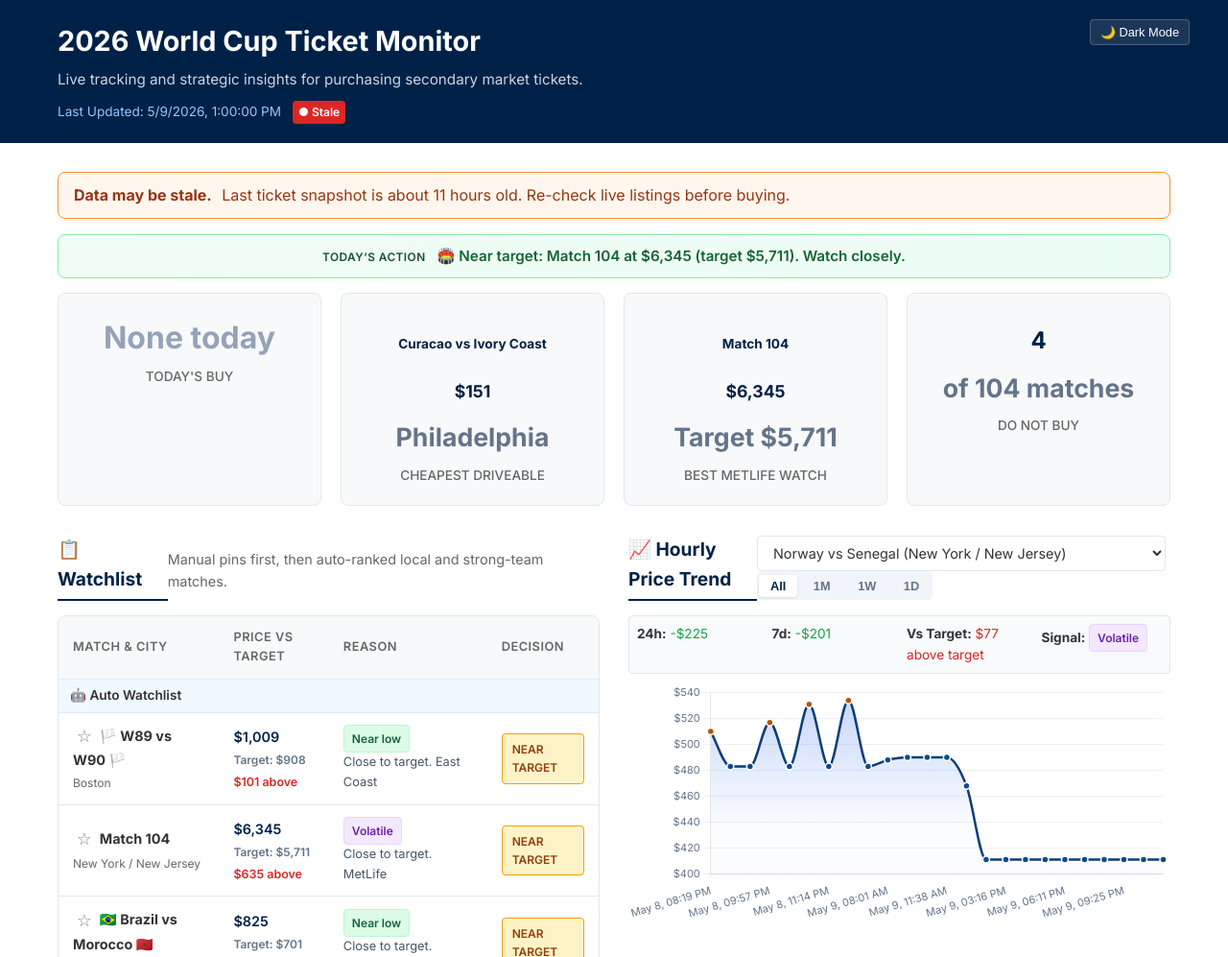
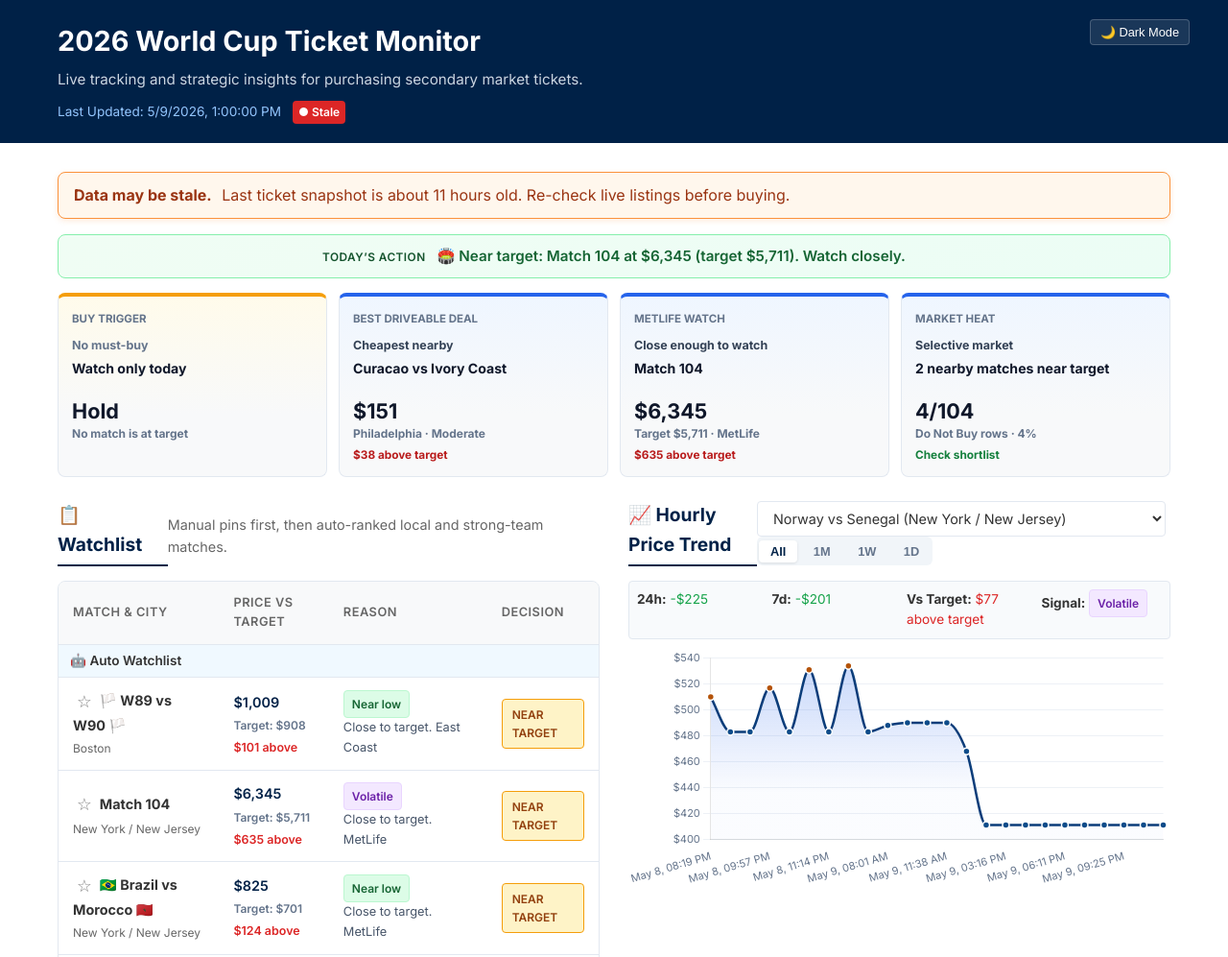
Before and after one commit to timkok/world-cup-monitor, a plain HTML site: page index.html in a window 1280 px wide. Shown: the top 997 px of the page at 96% size. Drawn offline with nearby package versions, Linux system fonts and the light colour scheme.

Commit message:
Redesign KPI cards for ticket decisions

```diff
--- a/app.js
+++ b/app.js
@@ -37,6 +37,13 @@ document.addEventListener('DOMContentLoaded', () => {
         return String(value ?? '')
             .replace(/&/g, '&amp;')
             .replace(/"/g, '&quot;')
+            .replace(/</g, '&lt;')
+            .replace(/>/g, '&gt;');
+    }
+
+    function escapeHtml(value) {
+        return String(value ?? '')
+            .replace(/&/g, '&amp;')
             .replace(/</g, '&lt;')
             .replace(/>/g, '&gt;');
     }
@@ -1111,33 +1118,70 @@ document.addEventListener('DOMContentLoaded', () => {
     function renderMetrics() {
         const validRows = allData.filter(d => d.agg_lowest_price != null && !isNaN(d.agg_lowest_price));
 
-        // Today's Buy: best buy-decision match
-        const buys = validRows.filter(r => r.decision === 'Buy');
-        buys.sort((a,b) => (a.agg_lowest_price / a.target_price) - (b.agg_lowest_price / b.target_price));
+        function setCardState(id, state) {
+            const card = document.getElementById(id);
+            if (!card) return;
+            card.classList.remove('card-buy', 'card-watch', 'card-wait', 'card-avoid');
+            if (state) card.classList.add(state);
+        }
+
+        function cityShort(row) {
+            return (row.host_city || '').replace('New York / New Jersey', 'MetLife').split(',')[0];
+        }
+
+        function targetLine(row) {
+            if (!row || !row.target_price || !row.agg_lowest_price) return '';
+            const diff = row.agg_lowest_price - row.target_price;
+            const cls = diff <= 0 ? 'good' : 'bad';
+            const label = diff <= 0 ? `${formatMoney(Math.abs(diff))} below target` : `${formatMoney(diff)} above target`;
+            return `<span class="kpi-delta ${cls}">${label}</span>`;
+        }
+
+        function matchLink(row, label) {
+            const href = escapeAttr(row.agg_best_url || row.url || '#');
+            return `<a href="${href}" target="_blank" rel="noopener">${label}</a>`;
+        }
+
+        function compactMatchName(row) {
+            const name = escapeHtml(row.match || 'Unknown match');
+            return name.length > 34 ? `${name.slice(0, 33)}…` : name;
+        }
+
+        const buys = validRows
+            .filter(r => r.decision === 'Buy' || isTargetHit(r))
+            .sort((a,b) => (a.agg_lowest_price / a.target_price) - (b.agg_lowest_price / b.target_price));
         const bestBuy = buys[0];
+        setCardState('metric-card-buy', bestBuy ? 'card-buy' : 'card-wait');
         document.getElementById('metric-best-buy').innerHTML = bestBuy
-            ? `<span style="font-size:0.85rem">${bestBuy.match}</span><br><span style="font-size:1.1rem;font-weight:700">${formatMoney(bestBuy.agg_lowest_price)}</span><br><small style="color:#64748b">Target ${formatMoney(bestBuy.target_price)}</small>`
-            : '<span style="color:#94a3b8">None today</span>';
-
-        // Cheapest Driveable
-        const locals = validRows.filter(r => localCities.some(c => r.host_city && r.host_city.includes(c)));
-        locals.sort((a,b) => a.agg_lowest_price - b.agg_lowest_price);
+            ? `<span class="kpi-action">Buy candidate</span><span class="kpi-match">${matchLink(bestBuy, compactMatchName(bestBuy))}</span><span class="kpi-price">${formatMoney(bestBuy.agg_lowest_price)}</span><span class="kpi-sub">Target ${formatMoney(bestBuy.target_price)} · ${escapeHtml(bestBuy.agg_source)}</span>${targetLine(bestBuy)}`
+            : `<span class="kpi-action muted">No must-buy</span><span class="kpi-match">Watch only today</span><span class="kpi-price">Hold</span><span class="kpi-sub">No match is at target</span>`;
+
+        const locals = validRows
+            .filter(r => isLocalMatch(r))
+            .sort((a,b) => a.agg_lowest_price - b.agg_lowest_price);
         const cheapLocal = locals[0];
+        setCardState('metric-card-local', cheapLocal && cheapLocal.decision === 'Buy' ? 'card-buy' : 'card-watch');
         document.getElementById('metric-cheapest-local').innerHTML = cheapLocal
-            ? `<span style="font-size:0.85rem">${cheapLocal.match}</span><br><span style="font-size:1.1rem;font-weight:700">${formatMoney(cheapLocal.agg_lowest_price)}</span><br><small style="color:#64748b">${cheapLocal.host_city.split(',')[0]}</small>`
-            : 'N/A';
-
-        // Best MetLife Watch
-        const metlife = validRows.filter(r => metlifeCities.some(c => r.host_city && r.host_city.includes(c)));
-        metlife.sort((a,b) => (a.agg_lowest_price / a.target_price) - (b.agg_lowest_price / b.target_price));
+            ? `<span class="kpi-action">Cheapest nearby</span><span class="kpi-match">${matchLink(cheapLocal, compactMatchName(cheapLocal))}</span><span class="kpi-price">${formatMoney(cheapLocal.agg_lowest_price)}</span><span class="kpi-sub">${escapeHtml(cityShort(cheapLocal))} · ${escapeHtml(cheapLocal.family_fit)}</span>${targetLine(cheapLocal)}`
+            : `<span class="kpi-action muted">No local data</span><span class="kpi-match">Check sources</span><span class="kpi-price">N/A</span>`;
+
+        const metlife = validRows
+            .filter(r => metlifeCities.some(c => r.host_city && r.host_city.includes(c)))
+            .sort((a,b) => (a.agg_lowest_price / a.target_price) - (b.agg_lowest_price / b.target_price));
         const bestML = metlife[0];
+        const mlState = bestML && bestML.agg_lowest_price <= bestML.target_price ? 'card-buy' : (bestML && bestML.agg_lowest_price <= bestML.target_price * 1.15 ? 'card-watch' : 'card-wait');
+        setCardState('metric-card-metlife', mlState);
         document.getElementById('metric-best-metlife').innerHTML = bestML
-            ? `<span style="font-size:0.85rem">${bestML.match}</span><br><span style="font-size:1.1rem;font-weight:700">${formatMoney(bestML.agg_lowest_price)}</span><br><small style="color:#64748b">Target ${formatMoney(bestML.target_price)}</small>`
-            : 'N/A';
-
-        // Do Not Buy count
-        const avoids = validRows.filter(r => r.decision === 'Avoid').length;
-        document.getElementById('metric-avoid-count').innerHTML = `<span style="font-size:1.5rem;font-weight:700">${avoids}</span><br><small style="color:#64748b">of ${validRows.length} matches</small>`;
+            ? `<span class="kpi-action">${bestML.agg_lowest_price <= bestML.target_price * 1.15 ? 'Close enough to watch' : 'Still expensive'}</span><span class="kpi-match">${matchLink(bestML, compactMatchName(bestML))}</span><span class="kpi-price">${formatMoney(bestML.agg_lowest_price)}</span><span class="kpi-sub">Target ${formatMoney(bestML.target_price)} · MetLife</span>${targetLine(bestML)}`
+            : `<span class="kpi-action muted">No MetLife data</span><span class="kpi-match">Check FIFA first</span><span class="kpi-price">N/A</span>`;
+
+        const avoids = validRows.filter(r => r.decision === 'Avoid');
+        const overpricedPct = validRows.length ? Math.round(avoids.length / validRows.length * 100) : 0;
+        const localNearTarget = locals.filter(r => r.agg_lowest_price <= r.target_price * 1.15).length;
+        const heatState = overpricedPct >= 50 ? 'card-avoid' : (localNearTarget > 0 ? 'card-watch' : 'card-wait');
+        setCardState('metric-card-market', heatState);
+        document.getElementById('metric-avoid-count').innerHTML =
+            `<span class="kpi-action">${overpricedPct >= 50 ? 'Mostly overpriced' : 'Selective market'}</span><span class="kpi-match">${localNearTarget} nearby match${localNearTarget === 1 ? '' : 'es'} near target</span><span class="kpi-price">${avoids.length}/${validRows.length}</span><span class="kpi-sub">Do Not Buy rows · ${overpricedPct}%</span><span class="kpi-delta ${overpricedPct >= 50 ? 'bad' : 'good'}">${overpricedPct >= 50 ? 'Default: wait' : 'Check shortlist'}</span>`;
     }
 
     function renderDecisionBoard() {
--- a/index.html
+++ b/index.html
@@ -67,21 +67,21 @@
 
         <!-- Summary Metrics -->
         <section class="metrics-grid">
-            <div class="metric-card">
+            <div class="metric-card decision-card" id="metric-card-buy">
+                <p>Buy Trigger</p>
                 <h3 id="metric-best-buy">-</h3>
-                <p>Today's Buy</p>
             </div>
-            <div class="metric-card">
+            <div class="metric-card decision-card" id="metric-card-local">
+                <p>Best Driveable Deal</p>
                 <h3 id="metric-cheapest-local">-</h3>
-                <p>Cheapest Driveable</p>
             </div>
-            <div class="metric-card">
+            <div class="metric-card decision-card" id="metric-card-metlife">
+                <p>MetLife Watch</p>
                 <h3 id="metric-best-metlife">-</h3>
-                <p>Best MetLife Watch</p>
             </div>
-            <div class="metric-card">
+            <div class="metric-card decision-card" id="metric-card-market">
+                <p>Market Heat</p>
                 <h3 id="metric-avoid-count">-</h3>
-                <p>Do Not Buy</p>
             </div>
         </section>
 
--- a/style.css
+++ b/style.css
@@ -91,30 +91,95 @@ h1, h2, h3, h4 { color: var(--primary-color); }
 /* Metrics Grid */
 .metrics-grid {
     display: grid;
-    grid-template-columns: repeat(auto-fit, minmax(200px, 1fr));
-    gap: 20px;
-    margin-bottom: 30px;
+    grid-template-columns: repeat(4, minmax(0, 1fr));
+    gap: 12px;
+    margin-bottom: 24px;
 }
 
 .metric-card {
     background-color: var(--secondary-color);
     border: 1px solid var(--border-color);
     border-radius: 8px;
-    padding: 20px;
-    text-align: center;
+    padding: 14px 14px 12px;
+    text-align: left;
 }
 
 .metric-card h3 {
-    font-size: 2rem;
-    margin-bottom: 5px;
+    font-size: 1rem;
+    margin-bottom: 0;
     color: var(--primary-color);
 }
 
 .metric-card p {
-    font-size: 0.85rem;
-    color: var(--text-muted);
-    font-weight: 500;
+    font-size: 0.72rem;
+    color: #64748b;
+    font-weight: 700;
     text-transform: uppercase;
+    letter-spacing: 0;
+    margin-bottom: 9px;
+}
+.decision-card {
+    min-height: 148px;
+    border-top: 4px solid #94a3b8;
+}
+.decision-card.card-buy { border-top-color: #16a34a; background: linear-gradient(180deg, #f0fdf4 0%, var(--secondary-color) 65%); }
+.decision-card.card-watch { border-top-color: #2563eb; background: linear-gradient(180deg, #eff6ff 0%, var(--secondary-color) 65%); }
+.decision-card.card-wait { border-top-color: #f59e0b; background: linear-gradient(180deg, #fffbeb 0%, var(--secondary-color) 65%); }
+.decision-card.card-avoid { border-top-color: #dc2626; background: linear-gradient(180deg, #fef2f2 0%, var(--secondary-color) 65%); }
+.kpi-action,
+.kpi-match,
+.kpi-price,
+.kpi-sub,
+.kpi-delta {
+    display: block;
+}
+.kpi-action {
+    color: #334155;
+    font-size: 0.78rem;
+    font-weight: 700;
+    margin-bottom: 5px;
+}
+.kpi-action.muted { color: #64748b; }
+.kpi-match {
+    color: #0f172a;
+    font-size: 0.88rem;
+    font-weight: 700;
+    line-height: 1.25;
+    min-height: 34px;
+}
+.kpi-match a {
+    color: inherit;
+    text-decoration: none;
+}
+.kpi-match a:hover { text-decoration: underline; }
+.kpi-price {
+    color: #0f172a;
+    font-size: 1.35rem;
+    font-weight: 800;
+    line-height: 1.15;
+    margin-top: 7px;
+}
+.kpi-sub {
+    color: #64748b;
+    font-size: 0.75rem;
+    line-height: 1.25;
+    margin-top: 3px;
+}
+.kpi-delta {
+    font-size: 0.74rem;
+    font-weight: 700;
+    margin-top: 6px;
+}
+.kpi-delta.good { color: #15803d; }
+.kpi-delta.bad { color: #b91c1c; }
+
+@media (max-width: 1080px) {
+    .metrics-grid { grid-template-columns: repeat(2, minmax(0, 1fr)); }
+}
+
+@media (max-width: 640px) {
+    .metrics-grid { grid-template-columns: 1fr; }
+    .decision-card { min-height: 0; }
 }
 
 /* Strategy Callout */
```
